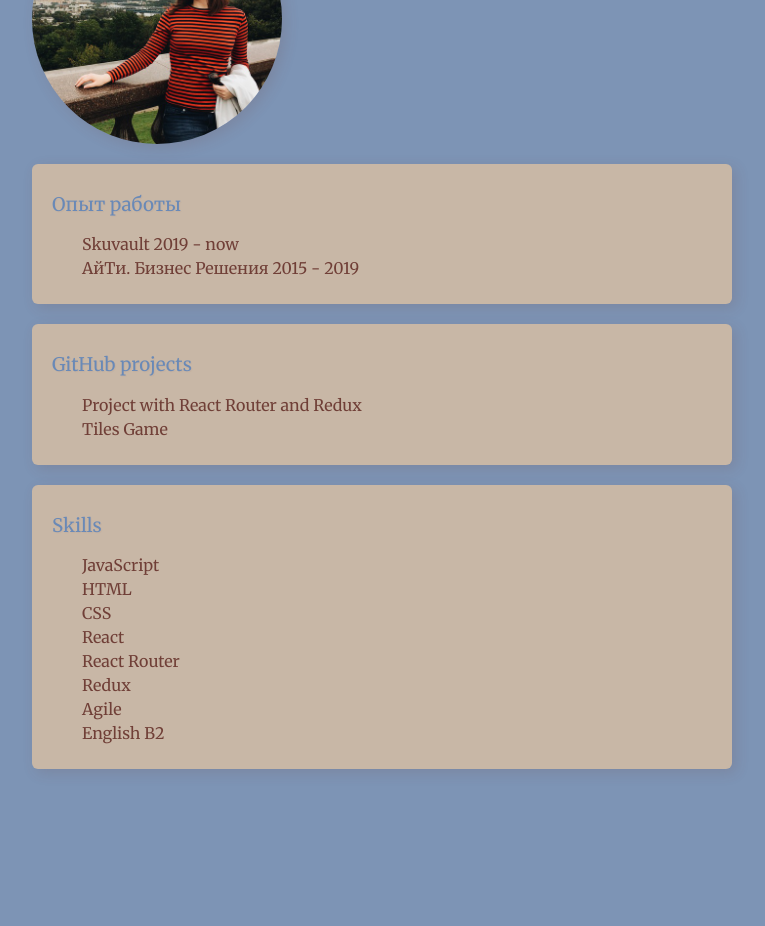
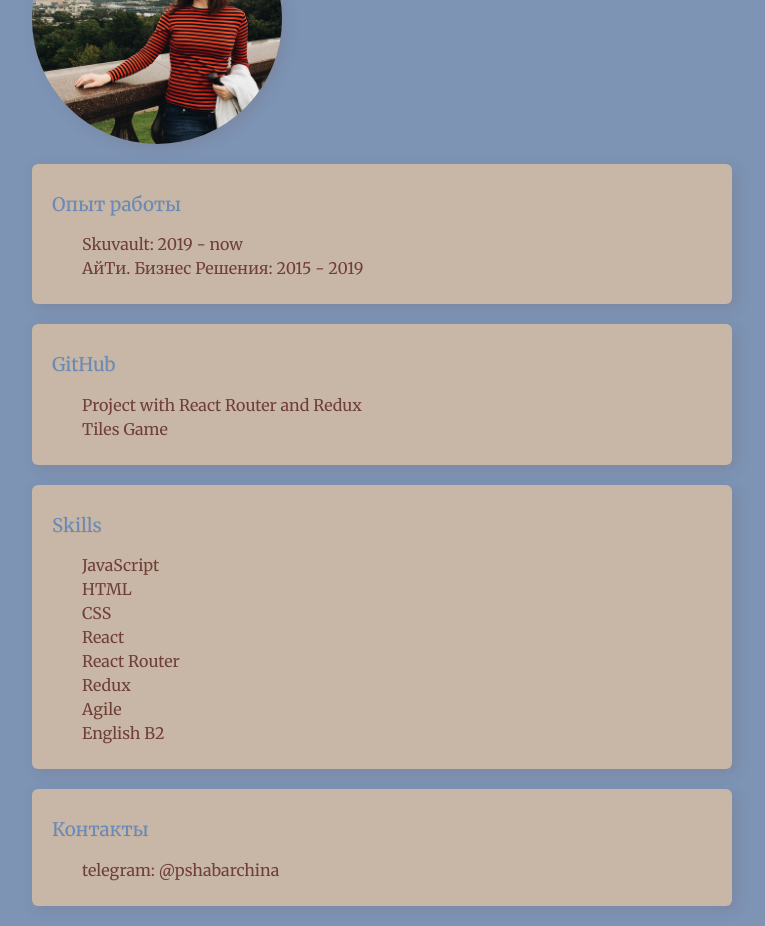
Before and after one commit to pshabarchina/pshabarchina.github.io, a plain HTML site: page index.html in a window 1280 px wide. Shown: the part 119-1045 px from the top of the page, without its empty margins (258-1023 px from the left). Before the commit the page ends 908 px from the top, so only its background shows below. Drawn offline with Linux system fonts and the light colour scheme.

Commit message:
added contacts block

```diff
--- a/index.html
+++ b/index.html
@@ -17,12 +17,12 @@
                 <div class="block">
                     <h3 class="gradient">Опыт работы</h3>
                     <ul>
-                        <li>Skuvault 2019 - now</li>
-                        <li>АйТи. Бизнес Решения 2015 - 2019</li>
+                        <li>Skuvault: 2019 - now</li>
+                        <li>АйТи. Бизнес Решения: 2015 - 2019</li>
                     </ul>
                 </div>
                 <div class="block">
-                    <h3 class="gradient">GitHub projects</h3>
+                    <h3 class="gradient">GitHub</h3>
                     <ul>
                         <li><a href="https://github.com/pshabarchina/images-project">Project with React Router and Redux</a></li>
                         <li><a href="https://github.com/pshabarchina/tiles-game">Tiles Game</a></li>
@@ -41,6 +41,12 @@
                         <li>English B2</li>
                     </ul>
                 </div>
+                <div class="block">
+                    <h3 class="gradient">Контакты</h3>
+                    <ul>
+                        <li>telegram: <a href="https://t.me/pshabarchina">@pshabarchina</a></li>
+                    </ul>
+                </div>
             </div>
         </body>
     </html>
```
